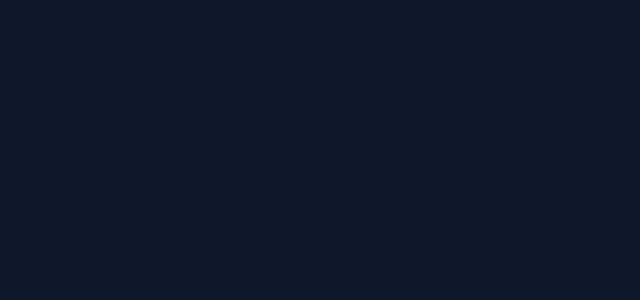
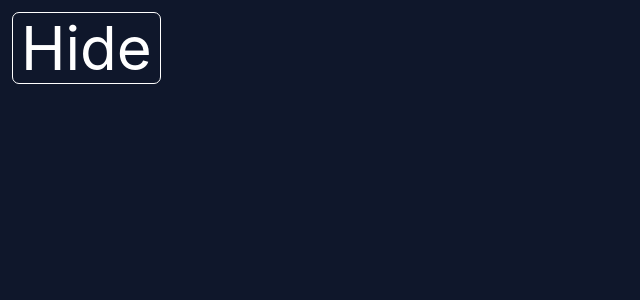
Before and after one commit to cuckoodile/IT-WebDev-2026-2027, a React (Vite) app in the folder demo/: page / in a window 1280 px wide. Shown: the top 300 px of the page, without its empty margins (0-640 px from the left). Built offline with nearby package versions, Linux system fonts and the light colour scheme.

Commit message:
Added form

```diff
--- a/demo/src/App.jsx
+++ b/demo/src/App.jsx
@@ -4,6 +4,8 @@ import { useState } from "react";
 
 // Components and Assets
 import Counter from "./components/Counter";
+// git clone {url} .
+// git switch session_8
 
 /* Ternary Operator
 Syntax:
@@ -16,11 +18,19 @@ counter > 0 ? (setCounter(counter - 1)) : stop
 */
 
 export default function App() {
+  function handleFormSubmit() {
+    alert("Hello world!");
+  }
+
   return (
     <main className="min-h-screen text-white bg-slate-900 p-3 text-6xl">
       {/* Fill Up Form Section */}
       <section>
+        <form onSubmit={handleFormSubmit}></form>
 
+        <div>
+          <button>Hide</button>
+        </div>
       </section>
     </main>
   );
```
